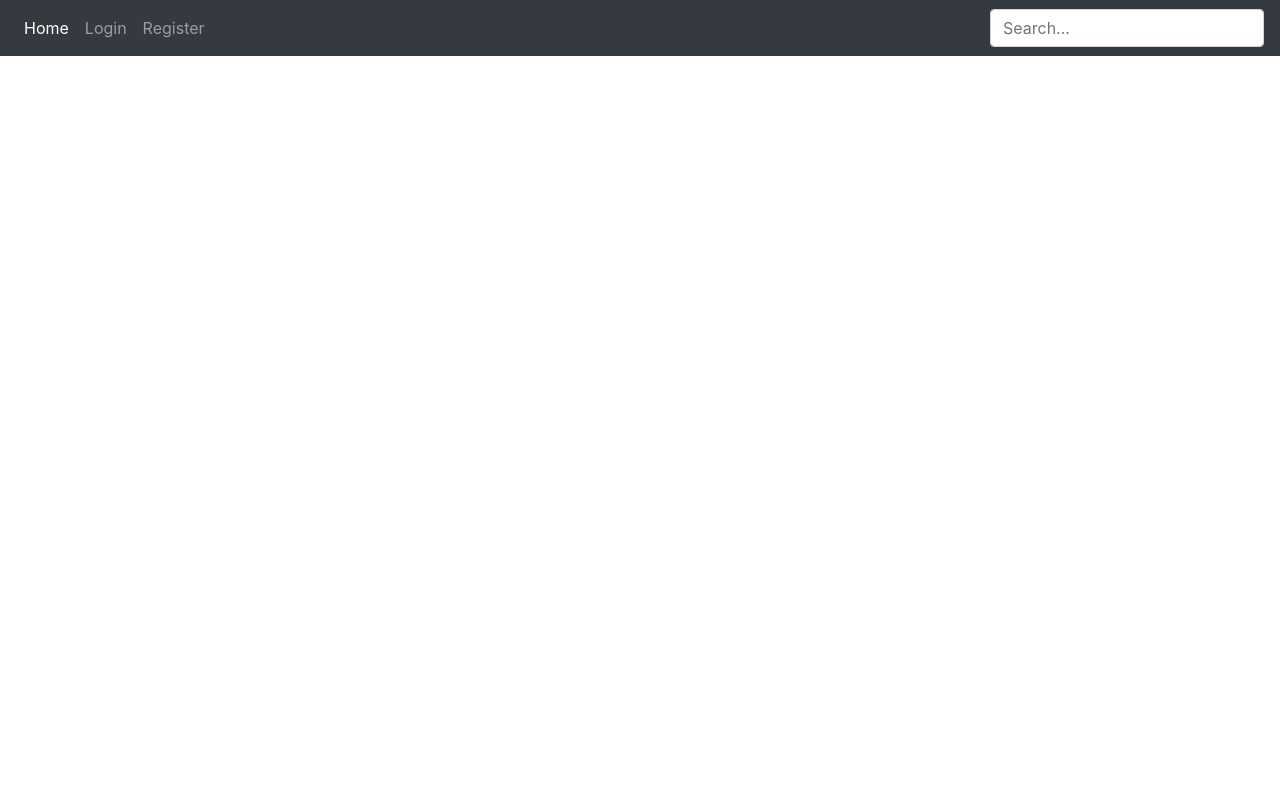
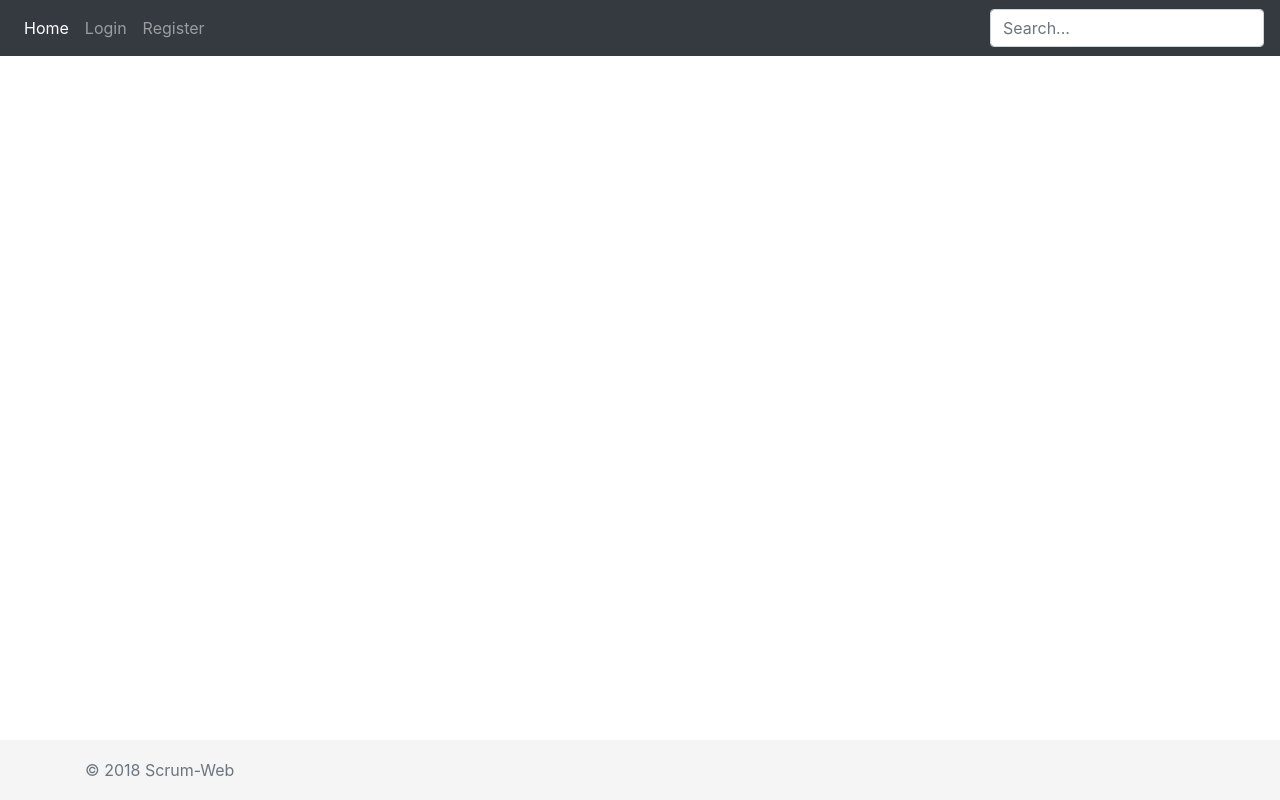
Before and after one commit to moonik/scrum-web, an Angular app in the folder src/frontend/: page / in a window 1280 px wide. Built offline with nearby package versions, Linux system fonts and the light colour scheme.

Commit message:
created footer component

```diff
--- a/src/frontend/src/app/app.component.html
+++ b/src/frontend/src/app/app.component.html
@@ -1,2 +1,3 @@
 <app-navbar></app-navbar>
 <router-outlet></router-outlet>
+<app-footer></app-footer>
--- a/src/frontend/src/app/app.module.ts
+++ b/src/frontend/src/app/app.module.ts
@@ -14,6 +14,7 @@ import { HomeComponent } from './home/home.component';
 import { NavbarComponent } from './navbar/navbar.component';
 import { ProjectComponent } from './project/project.component';
 import {ProjectService} from "./project/project.service";
+import { FooterComponent } from './footer/footer.component';
 
 
 @NgModule({
@@ -23,7 +24,8 @@ import {ProjectService} from "./project/project.service";
     RegistrationComponent,
     HomeComponent,
     NavbarComponent,
-    ProjectComponent
+    ProjectComponent,
+    FooterComponent
   ],
   imports: [
     BrowserModule,
--- /dev/null
+++ b/src/frontend/src/app/footer/footer.component.css
@@ -0,0 +1,15 @@
+html {
+  position: relative;
+  min-height: 100%;
+}
+body {
+  margin-bottom: 60px; /* Margin bottom by footer height */
+}
+.footer {
+  position: absolute;
+  bottom: 0;
+  width: 100%;
+  height: 60px; /* Set the fixed height of the footer here */
+  line-height: 60px; /* Vertically center the text there */
+  background-color: #f5f5f5;
+}
--- /dev/null
+++ b/src/frontend/src/app/footer/footer.component.html
@@ -0,0 +1,5 @@
+<footer class="footer">
+  <div class="container">
+    <span class="text-muted">© 2018 Scrum-Web</span>
+  </div>
+</footer>
--- /dev/null
+++ b/src/frontend/src/app/footer/footer.component.ts
@@ -0,0 +1,15 @@
+import { Component, OnInit } from '@angular/core';
+
+@Component({
+  selector: 'app-footer',
+  templateUrl: './footer.component.html',
+  styleUrls: ['./footer.component.css']
+})
+export class FooterComponent implements OnInit {
+
+  constructor() { }
+
+  ngOnInit() {
+  }
+
+}
```
Also changed, not shown: 1 other file (tests, documents, lock files or other folders).
